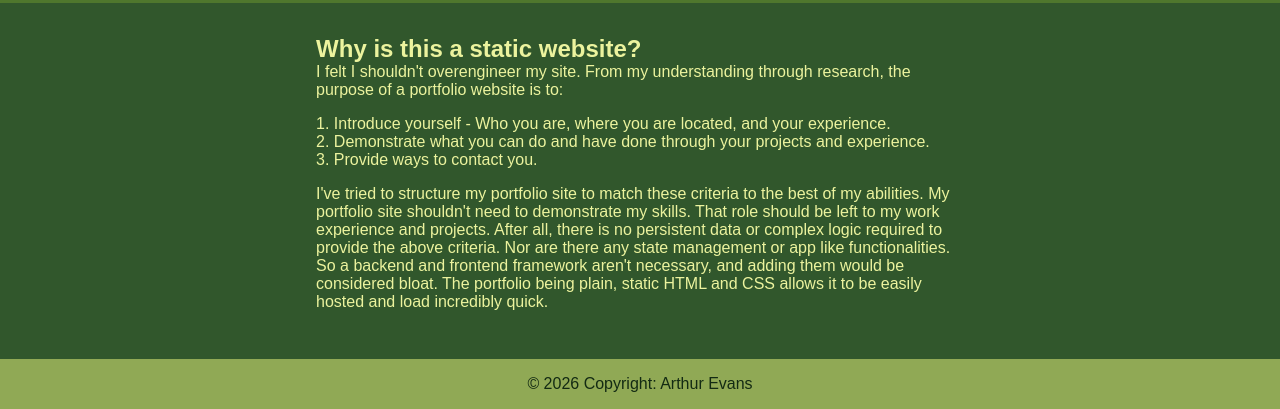
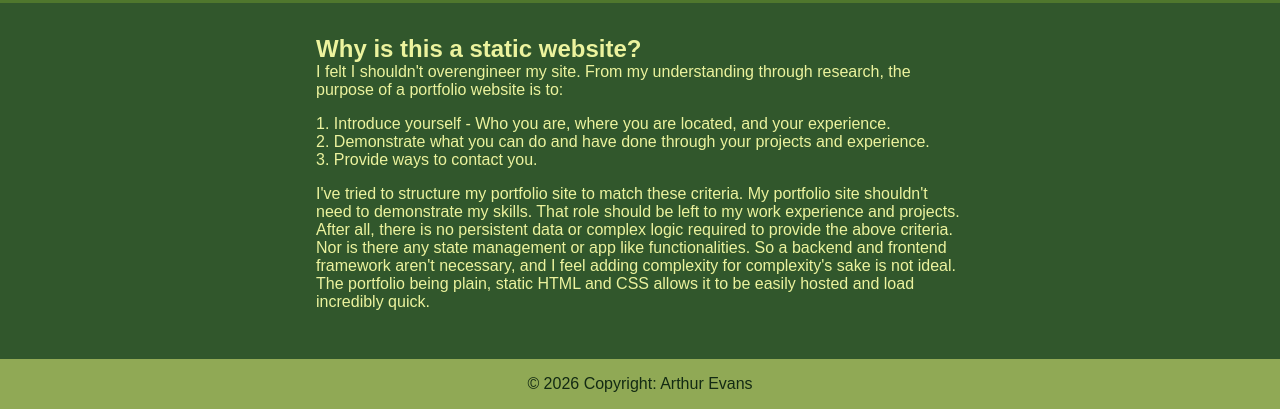
Before and after one commit to ArthurChenEvans/Portfolio-Website, a plain HTML site: page index.html in a window 1280 px wide. Shown: the part 1188-1597 px from the top of the page. Drawn offline with Linux system fonts and the light colour scheme.

Commit message:
Edit info section

```diff
--- a/index.html
+++ b/index.html
@@ -134,11 +134,12 @@
         <p>1. Introduce yourself - Who you are, where you are located, and your experience.</p>
         <p>2. Demonstrate what you can do and have done through your projects and experience.</p>
         <p>3. Provide ways to contact you.</p>
-        <p>I've tried to structure my portfolio site to match these criteria to the best of my abilities. My portfolio
+        <p>I've tried to structure my portfolio site to match these criteria. My portfolio
           site shouldn't need to demonstrate my skills. That role should be left to my work experience and
           projects. After all, there is no persistent data or complex logic required to provide the above criteria. Nor
-          are there any state management or app like functionalities. So a backend and frontend framework aren't
-          necessary, and adding them would be considered bloat. The portfolio being plain, static HTML and CSS allows it
+          is there any state management or app like functionalities. So a backend and frontend framework aren't
+          necessary, and I feel adding complexity for complexity's sake is not ideal. The portfolio being plain, static
+          HTML and CSS allows it
           to be
           easily hosted and load incredibly quick.</p>
       </div>
```
